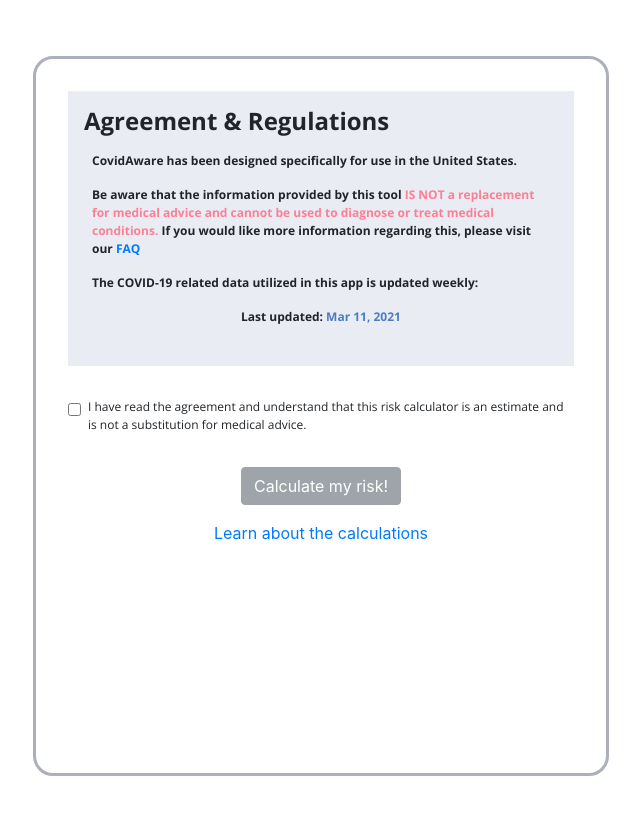
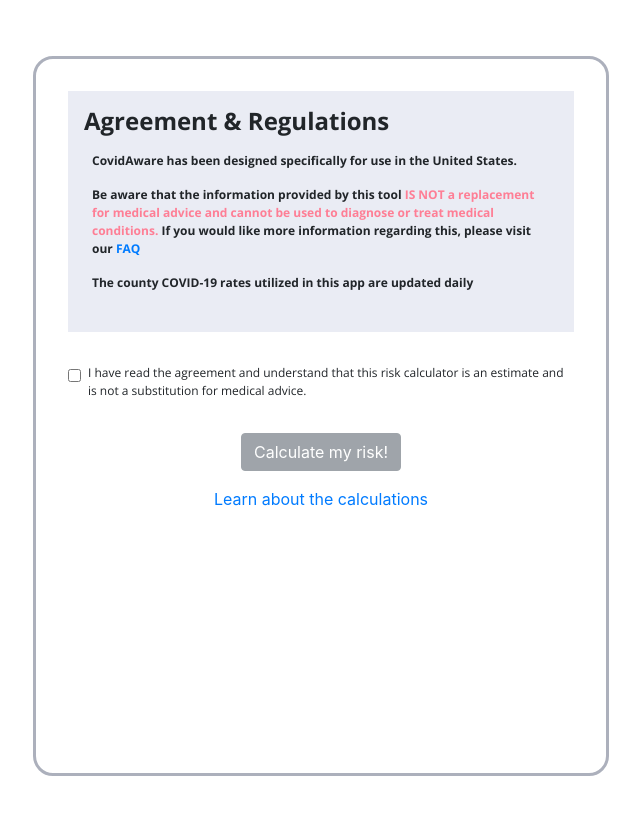
Before and after one commit to RaynyT/COVID-19-Risk-Assessment-Tool, a React (Create React App) app in the folder covrt/: page /calculator in a window 1280 px wide. Shown: the top 814 px of the page, without its empty margins (319-959 px from the left). Built offline with nearby package versions, Linux system fonts and the light colour scheme; what react-localization would draw is missing.

Commit message:
Remove unnecessary disclaimer text

```diff
--- a/covrt/src/components/Calculator.js
+++ b/covrt/src/components/Calculator.js
@@ -450,10 +450,7 @@ function DisclaimerPage(props) {
                         If you would like more information regarding this, please visit our <Link to="/about">FAQ</Link>
                     </p>
                     <p className="disclaimer-body">
-                        The COVID-19 related data utilized in this app is updated weekly:
-                    </p>
-                    <p className="disclaimer-body last-update-date">
-                        Last updated: <span className="blue">Mar 11, 2021</span>
+                        The county COVID-19 rates utilized in this app are updated daily
                     </p>
                 </div>
             </div>
```
